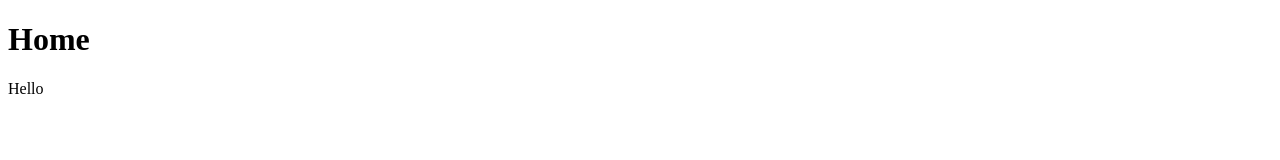
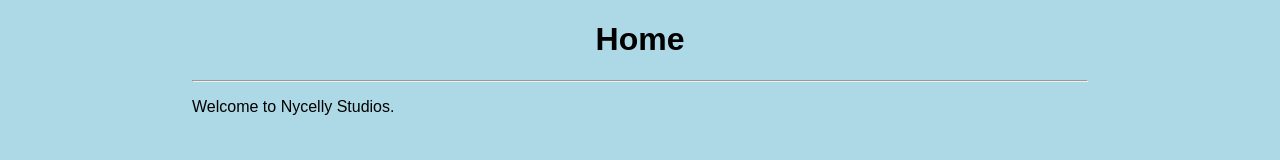
Before and after one commit to Slackjack5/NycellyStudios, a plain HTML site: page index.html in a window 1280 px wide. Drawn offline with nearby package versions, Linux system fonts and the light colour scheme.

Commit message:
Created css and js files

```diff
--- a/index.html
+++ b/index.html
@@ -2,10 +2,15 @@
 <html>
 <head>
   <meta charset="utf-8">
+  <link rel="stylesheet" href="styles.css">
+  <script src="https://ajax.googleapis.com/ajax/libs/jquery/3.2.1/jquery.min.js"></script>
+  <script src="scripts.js"></script>
+
   <title>Home Page</title>
 </head>
 <body>
   <h1>Home</h1>
-  <p>Hello</p>
+  <hr>
+  <p>Welcome to Nycelly Studios.</p>
 </body>
 </html>
--- /dev/null
+++ b/styles.css
@@ -0,0 +1,10 @@
+body {
+  background-color: lightblue;
+  font-family: sans-serif;
+  margin-left: 15%;
+  margin-right: 15%;
+}
+
+h1 {
+  text-align: center;
+}
```
Also changed, not shown: scripts.js (added).
